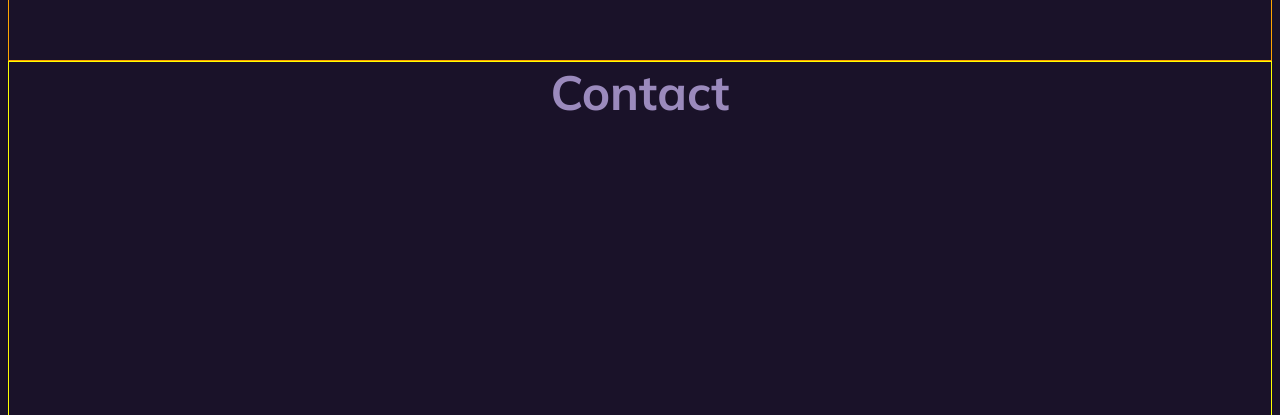
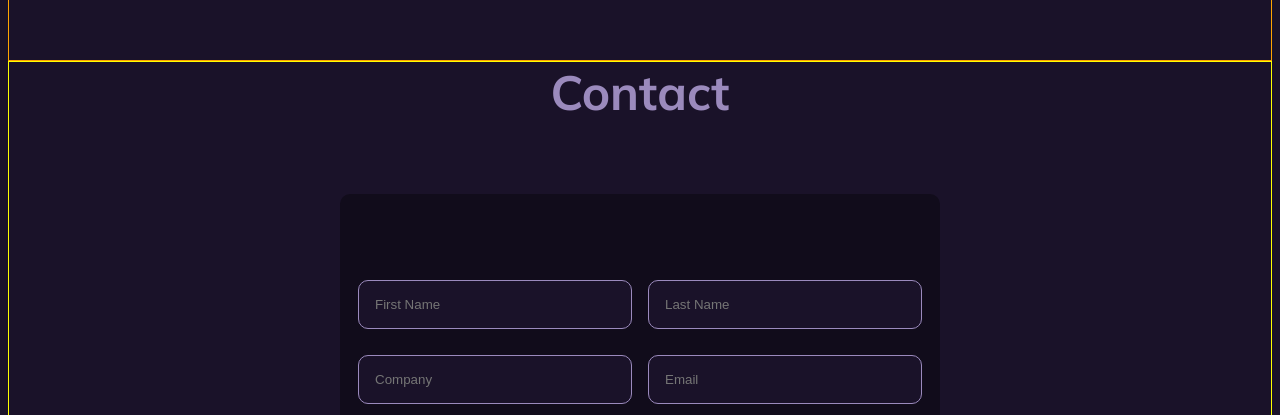
Before and after one commit to carolagottardo/react-sass-cv, a React (Vite) app: page / in a window 1280 px wide. Shown: the part 2385-2800 px from the top of the page. Built offline with nearby package versions, Linux system fonts and the light colour scheme; a web font is replaced by a local one.

Commit message:
section content - more added (contact) // !!! check div containers for the contact section

```diff
--- a/src/components/Sectionsy/Sectionsy.css
+++ b/src/components/Sectionsy/Sectionsy.css
@@ -15,13 +15,15 @@
   align-items: center;
 
   h1 {
+    /* Carola Gottardo */
     font-size: 60px;
     margin-top: 180px;
   }
 
   p {
+    /* Aspiring Full Stack Developer */
     font-size: 24px;
-    margin-top: -20px;
+    margin-top: -24px;
     color: grey;
   }
 }
@@ -105,6 +107,7 @@
   border-style: solid;
   padding: 16px;
   font-size: 18px;
+  cursor: pointer;
 }
 
 .buttonie-style2 {
@@ -115,14 +118,100 @@
   border-style: solid;
   padding: 16px;
   font-size: 19px;
+  cursor: pointer;
+}
+
+.buttonie-style3 {
+  border-color: #9b8abd;
+  background-color: #9b8abd;
+  color: #1a1229;
+  border-radius: 40px;
+  border-style: solid;
+  padding: 14px;
+  font-size: 12px;
+  cursor: pointer;
 }
 
 .buttonie-container {
   display: flex;
   flex-direction: row;
+  margin-top: 22px;
   gap: 16px;
 }
 
 span {
   color: #9b8abd;
 }
+
+.card-style1 {
+  background-color: #110c1b;
+  margin-top: 10px;
+}
+
+.card-style2 {
+  background-color: #110c1b;
+  margin-top: 40px;
+  border-radius: 10px;
+  width: 600px;
+  height: 580px;
+}
+
+.card-style2 > * {
+  display: flex;
+  justify-content: center;
+}
+
+.row1 {
+  display: flex;
+  flex-direction: row;
+  gap: 16px;
+  margin-top: 70px;
+}
+
+.row2 {
+  display: flex;
+  flex-direction: row;
+  gap: 16px;
+  margin-top: 10px;
+}
+
+.row3 {
+  display: flex;
+  flex-direction: row;
+  margin-top: 10px;
+}
+
+.row4 {
+  display: flex;
+  flex-direction: row;
+  margin-top: 10px;
+  height: 200px;
+}
+
+.row5 {
+  display: flex;
+  flex-direction: row;
+  justify-content: flex-end;
+  margin-top: 20px;
+  margin-right: 20px;
+}
+
+.input-style1 {
+  background-color: #1a1229;
+  border: 1px solid #9b8abd;
+  width: 240px;
+  border-radius: 10px;
+  color: white;
+  padding: 16px;
+  margin-top: 16px;
+}
+
+.input-style2 {
+  background-color: #1a1229;
+  border: 1px solid #9b8abd;
+  width: 530px;
+  border-radius: 10px;
+  color: white;
+  padding: 16px;
+  margin-top: 16px;
+}
--- a/src/components/Sectionsy/Sectionsy.jsx
+++ b/src/components/Sectionsy/Sectionsy.jsx
@@ -46,6 +46,33 @@ function Sectionsy() {
 
       <div id="contact" className="contact-section">
         <h1>Contact</h1>
+        <div className="card-style2">
+          <div className="row1">
+            <input
+              type="text"
+              placeholder="First Name"
+              className="input-style1"
+            />
+            <input
+              type="text"
+              placeholder="Last Name"
+              className="input-style1"
+            />
+          </div>
+          <div className="row2">
+            <input type="text" placeholder="Company" className="input-style1" />
+            <input type="email" placeholder="Email" className="input-style1" />
+          </div>
+          <div className="row3">
+            <input type="text" placeholder="Subject" className="input-style2" />
+          </div>
+          <div className="row4">
+            <input type="text" placeholder="Message" className="input-style2" />
+          </div>
+          <div className="row5">
+            <button className="buttonie-style3">Send Message</button>
+          </div>
+        </div>
       </div>
     </div>
   );
```
